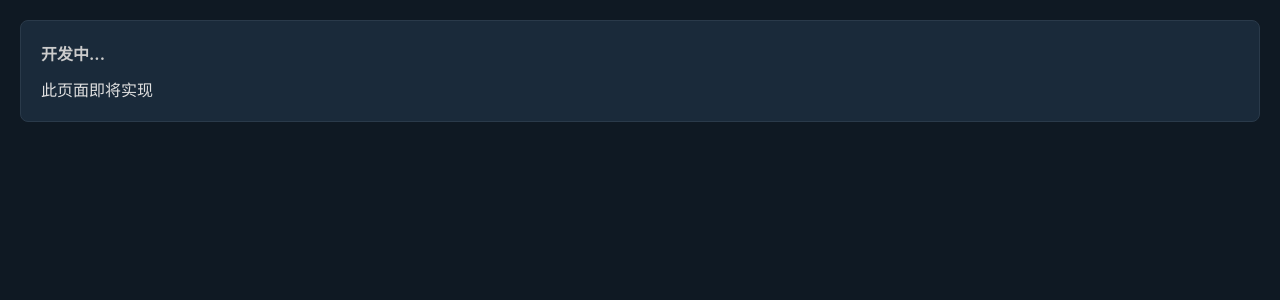
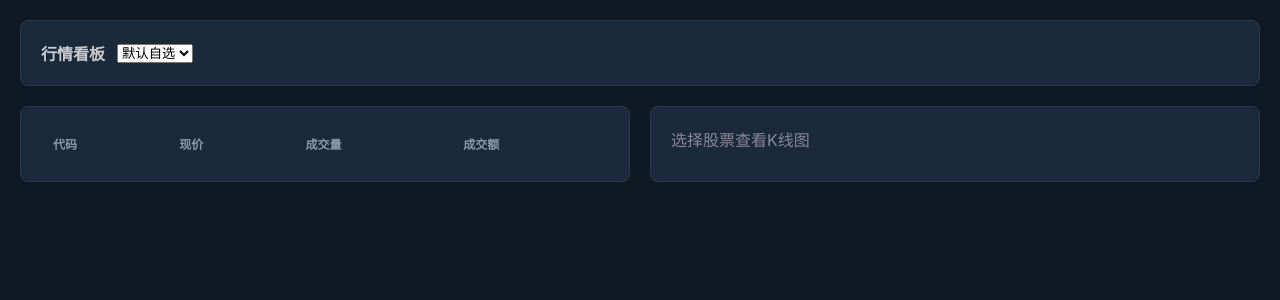
Before and after one commit to Neownne/Quant, a FastAPI app: page / in a window 1280 px wide. Shown: the part 51-351 px from the top of the page. Run offline with FastAPI, Linux system fonts and the light colour scheme; lists and menus that the app fills with data are empty; some libraries are stand-ins or nearby versions.

Commit message:
feat: implement dashboard page with live quotes and K-line chart

```diff
--- a/web/routes/api.py
+++ b/web/routes/api.py
@@ -1,8 +1,91 @@
+import json
+
 from fastapi import APIRouter
+from fastapi.responses import HTMLResponse
+from sqlalchemy import text
+
+from data.db import get_engine
 
 router = APIRouter(prefix="/api", tags=["api"])
+
+WATCHLIST = {
+    "default": ["000001", "000002", "600519", "300750", "002415"],
+    "tech": ["300750", "002415", "002475", "688981", "300124"],
+}
 
 
 @router.get("/ping")
 async def ping():
     return {"status": "ok"}
+
+
+@router.get("/quotes/{group}")
+async def get_quotes(group: str = "default"):
+    codes = WATCHLIST.get(group, WATCHLIST["default"])
+    engine = get_engine()
+    try:
+        with engine.connect() as conn:
+            rows = conn.execute(text("""
+                SELECT code, close, volume, amount
+                FROM stock_daily
+                WHERE code = ANY(:codes)
+                  AND trade_date = (SELECT MAX(trade_date) FROM stock_daily)
+                ORDER BY code
+            """), {"codes": codes}).fetchall()
+    except Exception:
+        rows = []
+
+    quotes = [{"code": r[0], "close": r[1] or 0, "volume": r[2] or 0, "amount": r[3] or 0} for r in rows]
+
+    rows_html = ""
+    for q in quotes:
+        rows_html += f"""<tr style="cursor:pointer" hx-get="/api/kline/{q['code']}" hx-target="#kline-panel" hx-swap="innerHTML">
+            <td>{q['code']}</td>
+            <td>{q['close']:.2f}</td>
+            <td>{q['volume']:.0f}</td>
+            <td>{q['amount']:.0f}</td>
+        </tr>"""
+
+    html = f"""<table>
+    <thead><tr><th>代码</th><th>现价</th><th>成交量</th><th>成交额</th></tr></thead>
+    <tbody>{rows_html}</tbody>
+    </table>"""
+    return HTMLResponse(html)
+
+
+@router.get("/kline/{code}")
+async def get_kline(code: str):
+    engine = get_engine()
+    try:
+        with engine.connect() as conn:
+            rows = conn.execute(text("""
+                SELECT trade_date, open, high, low, close, volume
+                FROM stock_daily WHERE code = :code
+                ORDER BY trade_date DESC LIMIT 250
+            """), {"code": code}).fetchall()
+    except Exception:
+        rows = []
+
+    rows = list(reversed(rows))
+    dates = [str(r[0]) for r in rows]
+    ohlc = [[float(r[1] or 0), float(r[2] or 0), float(r[3] or 0), float(r[4] or 0)] for r in rows]
+    volumes = [int(r[5] or 0) for r in rows]
+
+    option = {
+        "grid": [{"left": "8%", "right": "2%", "top": "5%", "height": "65%"},
+                 {"left": "8%", "right": "2%", "top": "75%", "height": "20%"}],
+        "xAxis": [{"data": dates, "axisLabel": {"show": False}, "axisLine": {"lineStyle": {"color": "#444"}}},
+                  {"data": dates, "axisLabel": {"rotate": 30, "color": "#889"}, "axisLine": {"lineStyle": {"color": "#444"}}}],
+        "yAxis": [{"scale": True, "axisLine": {"lineStyle": {"color": "#444"}}, "splitLine": {"lineStyle": {"color": "#1a2a3a"}}},
+                  {"scale": True, "axisLine": {"lineStyle": {"color": "#444"}}, "splitLine": {"lineStyle": {"color": "#1a2a3a"}}}],
+        "series": [
+            {"type": "candlestick", "data": ohlc, "xAxisIndex": 0, "yAxisIndex": 0,
+             "itemStyle": {"color": "#ef5350", "color0": "#26a69a", "borderColor": "#ef5350", "borderColor0": "#26a69a"}},
+            {"type": "bar", "data": volumes, "xAxisIndex": 1, "yAxisIndex": 1,
+             "itemStyle": {"color": "#4fc3f7"}},
+        ],
+        "tooltip": {"trigger": "axis"},
+    }
+
+    html = f"""<div id="kline-chart" style="width:100%;height:500px;" data-chart='{json.dumps(option)}'></div>"""
+    return HTMLResponse(html)
--- a/web/templates/dashboard.html
+++ b/web/templates/dashboard.html
@@ -1,5 +1,23 @@
 {% extends "base.html" %}
 {% block title %}行情看板 - Quant Monitor{% endblock %}
 {% block content %}
-<div class="card"><h3>开发中...</h3><p>此页面即将实现</p></div>
+<div x-data="{ group: 'default' }">
+    <div class="card" style="display:flex; gap:12px; align-items:center;">
+        <h3 style="margin:0;">行情看板</h3>
+        <select x-model="group" @change="window.location.href='/' + (group === 'default' ? '' : '?group=' + group)">
+            <option value="default">默认自选</option>
+            <option value="tech">科技</option>
+        </select>
+    </div>
+
+    <div style="display:grid; grid-template-columns: 1fr 1fr; gap:20px;">
+        <div class="card" hx-get="/api/quotes/default" hx-trigger="load" hx-swap="innerHTML">
+            <p>加载中...</p>
+        </div>
+
+        <div class="card" id="kline-panel">
+            <p style="color:#889;">选择股票查看K线图</p>
+        </div>
+    </div>
+</div>
 {% endblock %}
```
